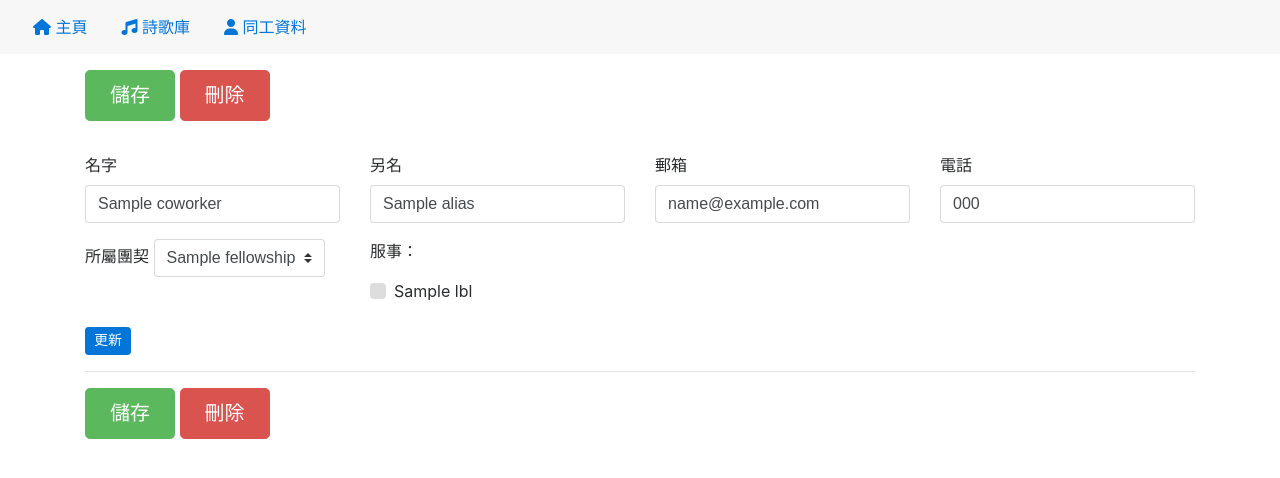
After one commit to ericmjl/worship-manager, a Flask app: template templates/coworker.html in a window 1280 px wide. The commit adds this page. Shown: the top 478 px of the page. Run offline with Flask 2, Linux system fonts and the light colour scheme; the template is opened without the code that fills it: most values are stand-ins (such as "Sample title", 1, 10 or a date in 2020); some libraries are stand-ins or nearby versions.

Commit message:
Added coworkers functionality. Untested at the moment.

```diff
--- a/app.py
+++ b/app.py
@@ -2,10 +2,14 @@ import json
 import os
 import os.path as osp
 
-from app.datamodels import Song
+from app.datamodels import Coworker, Song
 
-from app.utils import (allowed_file, clean_song_arrangement, search_songs_db,
-                       update_song_info)
+from app.static import fellowships, service
+
+from app.utils import (allowed_file,
+                       clean_song_arrangement,
+                       search_coworkers_db, search_songs_db,
+                       update_coworker_info, update_song_info)
 
 from flask import (Flask, flash, redirect, render_template,
                    request, send_file)
@@ -91,7 +95,7 @@ def update_song(eid):
 
 
 @app.route('/songs/<int:eid>/remove', methods=['POST'])
-def delete_song(eid):
+def remove_song(eid):
     song_db.remove(eids=[eid])
     return redirect('/songs')
 
@@ -219,23 +223,71 @@ def export_songs_database():
 def view_song_slides(eid):
     song = song_db.get(eid=eid)
     arrangement = clean_song_arrangement(song['default_arrangement'], song)
-    return render_template('slides.html', song=song, arrangement=arrangement,
+    return render_template('slides.html',
+                           song=song,
+                           arrangement=arrangement,
                            eid=eid)
 
 
 @app.route('/coworkers', methods=['POST'])
+@app.route('/coworkers')
 def view_coworkers():
-    return render_template('coworkers.html')
+    all_coworkers = coworker_db.all()
+    return render_template('coworkers.html',
+                           all_coworkers=all_coworkers,
+                           service=service)
 
 
-@app.route('/coworkers/<int:id>/view', methods=['POST'])
-def view_coworker(id):
-    pass
+@app.route('/coworkers/add', methods=['POST'])
+@app.route('/coworkers/add')
+def new_coworker():
+    data = Coworker().to_dict()
+    eid = coworker_db.insert(data)
+    coworker = coworker_db.get(eid=eid)
+    return render_template('coworker.html',
+                           coworker=coworker,
+                           fellowships=fellowships,
+                           service=service)
 
 
-@app.route('/coworkers/<int:id>/edit', methods=['POST'])
-def edit_coworker(id):
-    pass
+@app.route('/coworkers/<int:eid>/save', methods=['POST'])
+@app.route('/coworkers/<int:eid>/save')
+def save_coworker(eid):
+    update_coworker_info(request=request, eid=eid, coworker_db=coworker_db)
+    return redirect('/coworkers')
+
+
+@app.route('/coworkers/<int:eid>/view', methods=['POST'])
+@app.route('/coworkers/<int:eid>/view')
+@app.route('/coworkers/<int:eid>/edit', methods=['POST'])
+@app.route('/coworkers/<int:eid>/edit')
+def view_coworker(eid):
+    coworker = coworker_db.get(eid=eid)
+    return render_template('coworker.html', coworker=coworker,
+                           fellowships=fellowships, service=service)
+
+
+@app.route('/coworkers/search', methods=['POST'])
+@app.route('/coworkers/search')
+@app.route('/coworkers/search/<term>')
+def search_coworkers(term=None):
+    if term:
+        pass
+    elif request.form['search']:
+        term = convert(request.form['search'])
+    # Perform a search of all key/value pairs in the database.
+    filtered_coworkers = search_coworkers_db(term, coworker_db)
+    return render_template('coworkers.html',
+                           all_coworkers=filtered_coworkers,
+                           term=term,
+                           service=service)
+
+
+@app.route('/coworkers/<int:eid>/remove', methods=['POST'])
+@app.route('/coworkers/<int:eid>/remove')
+def remove_coworker(eid):
+    coworker_db.remove(eids=[eid])
+    return redirect('/coworkers')
 
 
 @app.route('/test/<int:eid>/slides')
--- /dev/null
+++ b/app/static.py
@@ -0,0 +1,20 @@
+fellowships = {
+    'MIT': 'MIT 團契',
+    'Longwood': 'Longwood 團契',
+    'BSF': '學生團契',
+    'ROD': '樂河團契',
+    'Malden': 'Malden 學生事工'
+    }
+
+
+service = {
+    'presider': '領會',
+    'vocalist': '領唱',
+    'pianist': '司琴',
+    'guitarist': '吉他手',
+    'bassist': '貝斯手',
+    'drummer': '鼓手',
+    'communion': '聖餐',
+    'powerpoint': 'PPT',
+    'audio': '音控',
+    }
--- /dev/null
+++ b/templates/coworker.html
@@ -0,0 +1,90 @@
+{% extends "master.html" %}
+
+{% block content %}
+<form class="form-group" method="post" enctype=multipart/form-data>
+    <div class="row">
+        <div class="col-12">
+            <button class="btn btn-success btn-lg" type="submit" formaction="/coworkers/{{ coworker.eid }}/save">儲存</button>
+            <button class="btn btn-danger btn-lg" type="submit" formaction="/coworkers/{{ coworker.eid }}/remove">刪除</button>
+        </div>
+    </div>
+    <div class="row">
+        <div class="form-group">
+            <div name="id" class="form-group">
+                <input type="hidden" name="id" value="{{ coworker.eid }}"></input>
+            </div>
+        </div>
+    </div>
+    <div class="row" id="row-name-alias-email-phone">
+        <div class="col-3" id="div-name">
+            <div name="name" class="form-group">
+                <label for="name">名字</label>
+                <input class="form-control" name="name" value="{{ coworker['name'] }}"></input>
+            </div>
+        </div>
+        <div class="col-3" id="div-alias">
+            <div name="alias" class="form-group">
+                <label for="alias">另名</label>
+                <input class="form-control" name="alias" value="{{ coworker['alias'] }}"></input>
+            </div>
+        </div>
+        <div class="col-3" id="div-email">
+            <div name="email" class="form-group">
+                <label for="email">郵箱</label>
+                <input class="form-control" type="email" name="email" value="{{ coworker['email'] }}"></input>
+            </div>
+        </div>
+        <div class="col-3" id="div-phone">
+            <div name="phone" class="form-group">
+                <label for="phone">電話</label>
+                <input class="form-control" type="tel" name="phone" value="{{ coworker['phone'] }}"></input>
+            </div>
+        </div>
+    </div>
+    <div class="row" id="row-fellowship">
+        <div class="col-3" id="div-fellowship">
+            <div class="form-group" name="fellowship">
+                <label for="fellowship">所屬團契</label>
+                <select class="custom-select" name="fellowship">
+                    {% for fname, fellowship in fellowships.items() %}
+                        {% if coworker['fellowship'] == fname %}
+                            <option value="{{ fname }}" selected>{{ fellowship }}</option>
+                        {% else %}
+                            <option value="{{ fname }}">{{ fellowship }}</option>
+                        {% endif %}
+                    {% endfor %}
+                </select>
+            </div>
+        </div>
+        <div class="col-3" id="div-service">
+            <div class="form-group" id="div-service">
+                <p>服事：</p>
+                {% for serv, lbl in service.items() %}
+                <label class="custom-control custom-checkbox">
+                    {% if serv in coworker['service'] %}
+                        <input type="checkbox" class="custom-control-input" name="service" value="{{ serv }}" checked>
+                    {% else %}
+                        <input type="checkbox" class="custom-control-input" name="service" value="{{ serv }}">
+                    {% endif %}
+                    <span class="custom-control-indicator"></span>
+                    <span class="custom-control-description">{{ lbl }}</span>
+                </label>
+                {% endfor %}
+            </div>
+        </div>
+    </div>
+    <div class="row" id="row-button-update">
+        <div class="col-12">
+            <button class="btn btn-primary btn-sm" type="submit" name="refresh" formaction="/coworkers/{{ coworker.eid }}/update">更新</button>
+        </div>
+    </div>
+    <hr>
+    <div class="row">
+        <div class="col-12">
+            <button class="btn btn-success btn-lg" type="submit" formaction="/coworkers/{{ coworker.eid }}/save">儲存</button>
+            <button class="btn btn-danger btn-lg" type="submit" formaction="/coworkers/{{ coworker.eid }}/remove">刪除</button>
+        </div>
+    </div>
+</form>
+
+{% endblock %}
--- a/templates/master.html
+++ b/templates/master.html
@@ -32,11 +32,10 @@
                         <a class="btn" href="/songs"><i class="fa fa-music" aria-hidden="true"></i> 詩歌庫</a>
                     </li>
                     <li role="presentation">
-                        <a class="btn" href=""><i class="fa fa-user" aria-hidden="true"></i> 同工資料</a>
+                        <a class="btn" href="/coworkers"><i class="fa fa-user" aria-hidden="true"></i> 同工資料</a>
                     </li>
                 </ul>
             </nav>
-            <h1 class="text-muted">{% block page_title %}{% endblock %}</h1>
         </div>
         <div id="content" padding-top="40px">
             {% block content %}
```
Also changed, not shown: app/datamodels.py (+7 -1 lines), app/utils.py (+53 -10 lines), templates/coworkers.html (added, +69 -0 lines).
